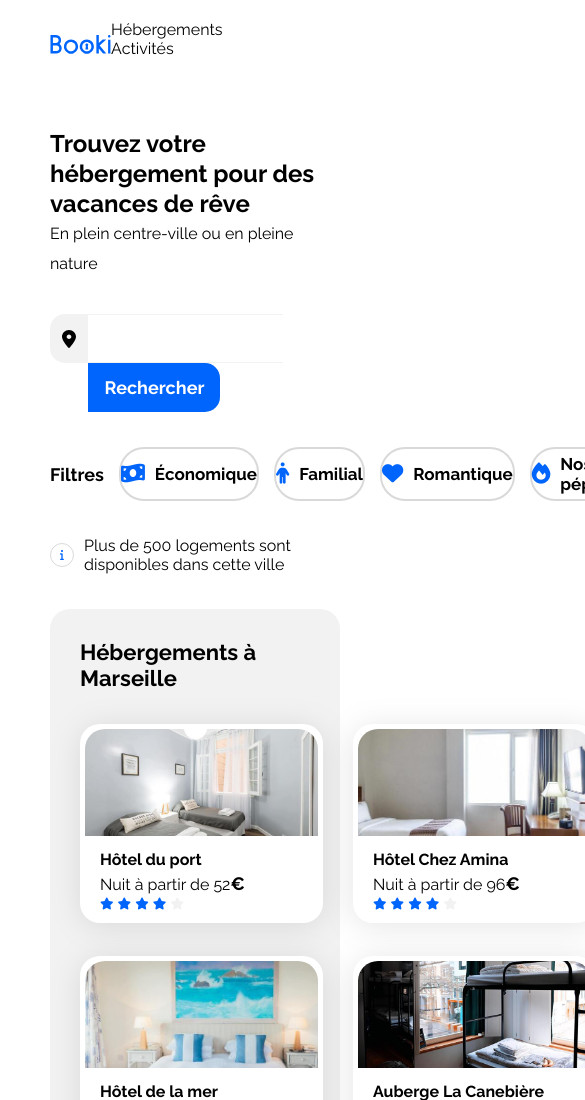
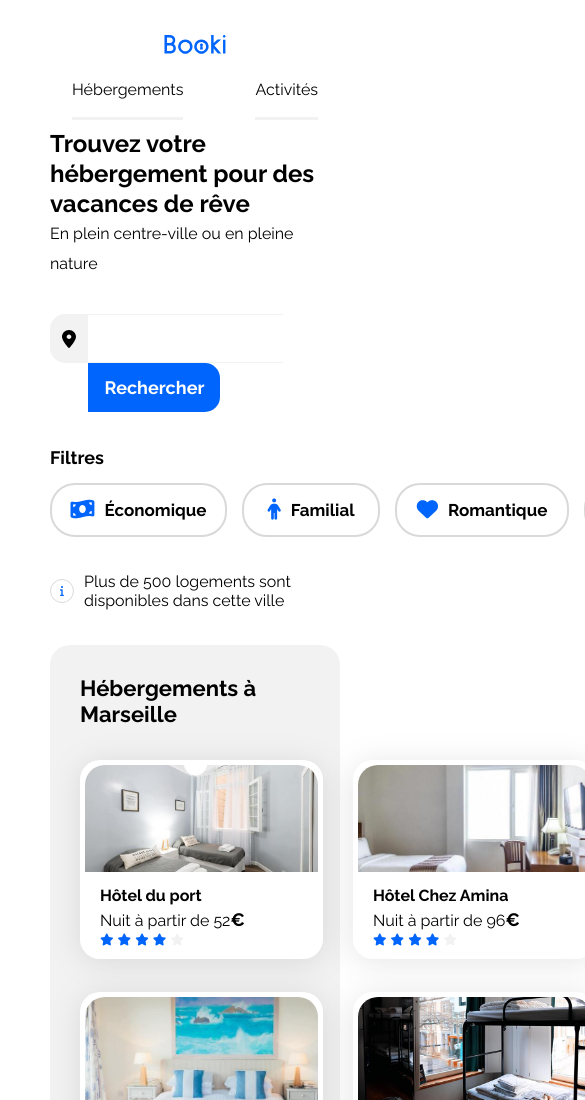
Before and after one commit to Melba17/P2-BOOKI, a plain HTML site: page index.html in a window 390 px wide. Shown: the top 1100 px of the page, 585 px wide, since content can reach past the window. Drawn offline with Linux system fonts and the light colour scheme.

Commit message:
ajout media queries

```diff
--- a/css/commodites.css
+++ b/css/commodites.css
@@ -212,6 +212,10 @@
   .populaires-cards .card-subtitle {
     font-size: 13px;
   }
+
+  .card-act {
+    width: 100%;
+  }
 }
 
 /* Small devices (phones, less than 768px) */
--- a/css/info.css
+++ b/css/info.css
@@ -60,11 +60,15 @@ span {
   align-items: center;
   gap: 15px;
 }
+.cta_two {
+  display: flex;
+  flex-direction: row;
+  gap: 15px;
+}
 .btn {
   display: flex;
   justify-content: center;
   align-items: center;
-  width: 170px;
   height: 50px;
   padding: 4px, 19px, 4px, 19px;
   border-radius: 25px;
@@ -95,3 +99,11 @@ span {
   align-items: center;
   gap: 10px;
 }
+/****** Media queries ***********/
+/* Medium devices (tablets, less/equal than 1024px) */
+@media (max-width: 1024px) {
+  .cta {
+    flex-direction: column;
+    align-items: flex-start;
+  }
+}
--- a/css/modules/footer.css
+++ b/css/modules/footer.css
@@ -20,3 +20,11 @@ footer span {
   padding-top: 20px;
   gap: 15px;
 }
+
+/****** Media queries ***********/
+/* Medium devices (tablets, less/equal than 1024px) */
+@media (max-width: 1024px) {
+  .bckg {
+    width: 100%;
+  }
+}
--- a/css/modules/navbar.css
+++ b/css/modules/navbar.css
@@ -25,3 +25,19 @@
   color: #0065fc;
   border-top: 3px solid #0065fc;
 }
+
+/******************* Small devices (phones, less than 768px)**************/
+@media (max-width: 767.98px) {
+  .flex {
+    flex-direction: column;
+    align-items: center;
+  }
+  .items {
+    padding-bottom: 18px;
+    border-bottom: 3px solid #f2f2f2;
+  }
+  .items_overline:hover {
+    border-top: none;
+    border-bottom: 3px solid #0065fc;
+  }
+}
--- a/css/style.css
+++ b/css/style.css
@@ -23,6 +23,7 @@
 .main-container {
   width: 100%;
   max-width: 1440px;
+  min-width: 1025px;
   padding: 0 50px;
   box-sizing: border-box;
 }
@@ -36,3 +37,11 @@ a {
   color: inherit;
   text-decoration: none;
 }
+
+/* Small devices (phones, less than 768px) */
+@media (max-width: 767.98px) {
+  /*****définition du largeur minimum*****/
+  .main-container {
+    min-width: 320px;
+  }
+}
--- a/index.html
+++ b/index.html
@@ -73,6 +73,7 @@
         <!------------FILTRES------------->
         <div class="cta espace">
           <span>Filtres</span>
+          <div class="cta_two">
             <a href="" class="btn one"
               ><i class="fa-solid fa-money-bill-wave fa-lg"></i>Économique</a
             >
@@ -85,6 +86,7 @@
             <a href="" class="btn four"
               ><i class="fa-solid fa-fire fa-lg"></i>Nos pépites</a
             >
+          </div>
         </div>
         <!------------INFOS---------------->
         <div class="info espace">
```
Lines whose indentation alone changed are shown as unchanged.
